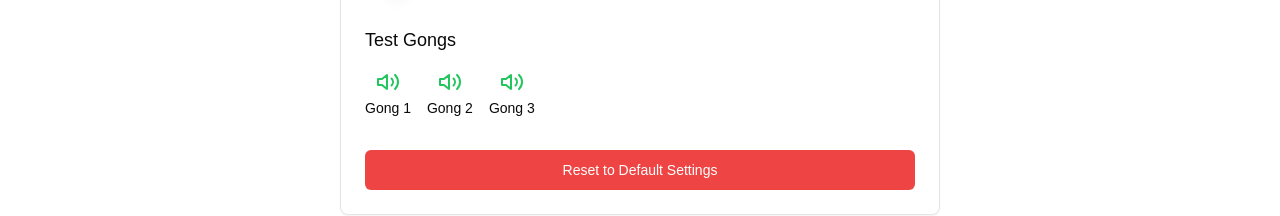
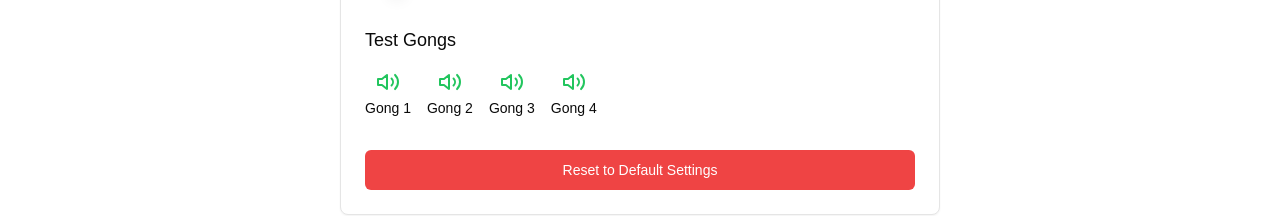
Before and after one commit to chrisonoo/habit-bell-next, a Next.js app: page /settings in a window 1280 px wide. Shown: the part 580-796 px from the top of the page. Built offline with nearby package versions, Linux system fonts and the light colour scheme.

Commit message:
feat: support fourth gong in settings audio test functionality

```diff
--- a/app/settings/SettingsPageClient.tsx
+++ b/app/settings/SettingsPageClient.tsx
@@ -48,9 +48,11 @@ export default function SettingsPageClient() {
     const [audioFailed, setAudioFailed] = useState(false);
     const [audioFailed2, setAudioFailed2] = useState(false);
     const [audioFailed3, setAudioFailed3] = useState(false);
+    const [audioFailed4, setAudioFailed4] = useState(false);
     const audioRefs = useRef<HTMLAudioElement[]>([]);
     const audio2Ref = useRef<HTMLAudioElement | null>(null);
     const audio3Ref = useRef<HTMLAudioElement | null>(null);
+    const audio4Ref = useRef<HTMLAudioElement | null>(null);
 
     useEffect(() => {
         if (typeof window !== "undefined") {
@@ -66,6 +68,7 @@ export default function SettingsPageClient() {
                 );
                 audio2Ref.current = new Audio(CONFIG.AUDIO_URLS.GONG2);
                 audio3Ref.current = new Audio(CONFIG.AUDIO_URLS.GONG3);
+                audio4Ref.current = new Audio(CONFIG.AUDIO_URLS.GONG4);
 
                 // Initialize all GONG1 sounds
                 for (const audio of audioRefs.current) {
@@ -74,22 +77,27 @@ export default function SettingsPageClient() {
                     audio.currentTime = 0;
                 }
 
-                // Initialize GONG2 and GONG3
+                // Initialize GONG2, GONG3 and GONG4
                 await audio2Ref.current.play();
                 await audio3Ref.current.play();
+                await audio4Ref.current.play();
                 audio2Ref.current.pause();
                 audio3Ref.current.pause();
+                audio4Ref.current.pause();
                 audio2Ref.current.currentTime = 0;
                 audio3Ref.current.currentTime = 0;
+                audio4Ref.current.currentTime = 0;
 
                 setAudioFailed(false);
                 setAudioFailed2(false);
                 setAudioFailed3(false);
+                setAudioFailed4(false);
             } catch (error) {
                 console.error("Audio initialization failed:", error);
                 setAudioFailed(true);
                 setAudioFailed2(true);
                 setAudioFailed3(true);
+                setAudioFailed4(true);
             }
         };
         initAudio();
@@ -114,7 +122,7 @@ export default function SettingsPageClient() {
         setSettings(defaultSettings);
     }, []);
 
-    const playTestGong = useCallback((gongNumber: 1 | 2 | 3) => {
+    const playTestGong = useCallback((gongNumber: 1 | 2 | 3 | 4) => {
         const audio =
             gongNumber === 1
                 ? audioRefs.current[
@@ -122,7 +130,9 @@ export default function SettingsPageClient() {
                   ]
                 : gongNumber === 2
                 ? audio2Ref.current
-                : audio3Ref.current;
+                : gongNumber === 3
+                ? audio3Ref.current
+                : audio4Ref.current;
         if (audio) {
             setIsGongPlaying(true);
             audio
@@ -140,8 +150,10 @@ export default function SettingsPageClient() {
                         setAudioFailed(true);
                     } else if (gongNumber === 2) {
                         setAudioFailed2(true);
+                    } else if (gongNumber === 3) {
+                        setAudioFailed3(true);
                     } else {
-                        setAudioFailed3(true);
+                        setAudioFailed4(true);
                     }
                 });
         }
@@ -203,6 +215,7 @@ export default function SettingsPageClient() {
                     audioFailed={audioFailed}
                     audioFailed2={audioFailed2}
                     audioFailed3={audioFailed3}
+                    audioFailed4={audioFailed4}
                     isTraining={false}
                 />
                 <ResetButton resetToDefaults={resetToDefaults} />
--- a/components/settings/TestGongs.tsx
+++ b/components/settings/TestGongs.tsx
@@ -1,23 +1,49 @@
 interface TestGongsProps {
-  playTestGong: (gongNumber: 1 | 2 | 3) => void
-  audioFailed: boolean
-  audioFailed2: boolean
-  audioFailed3: boolean
-  isTraining: boolean
+    playTestGong: (gongNumber: 1 | 2 | 3 | 4) => void;
+    audioFailed: boolean;
+    audioFailed2: boolean;
+    audioFailed3: boolean;
+    audioFailed4: boolean;
+    isTraining: boolean;
 }
 
-export function TestGongs({ playTestGong, audioFailed, audioFailed2, audioFailed3, isTraining }: TestGongsProps) {
+export function TestGongs({
+    playTestGong,
+    audioFailed,
+    audioFailed2,
+    audioFailed3,
+    audioFailed4,
+    isTraining,
+}: TestGongsProps) {
     return (
         <div className="space-y-4">
             <div className="text-base sm:text-lg">Test Gongs</div>
             <div className="flex items-center space-x-4">
-        {[1, 2, 3].map((gongNumber) => (
+                {[1, 2, 3, 4].map((gongNumber) => (
                     <button
                         key={gongNumber}
-            onClick={() => playTestGong(gongNumber as 1 | 2 | 3)}
-            disabled={isTraining || (gongNumber === 1 ? audioFailed : gongNumber === 2 ? audioFailed2 : audioFailed3)}
+                        onClick={() =>
+                            playTestGong(gongNumber as 1 | 2 | 3 | 4)
+                        }
+                        disabled={
+                            isTraining ||
+                            (gongNumber === 1
+                                ? audioFailed
+                                : gongNumber === 2
+                                ? audioFailed2
+                                : gongNumber === 3
+                                ? audioFailed3
+                                : audioFailed4)
+                        }
                         className={`focus:outline-none ${
-              isTraining || (gongNumber === 1 ? audioFailed : gongNumber === 2 ? audioFailed2 : audioFailed3)
+                            isTraining ||
+                            (gongNumber === 1
+                                ? audioFailed
+                                : gongNumber === 2
+                                ? audioFailed2
+                                : gongNumber === 3
+                                ? audioFailed3
+                                : audioFailed4)
                                 ? "cursor-not-allowed opacity-50"
                                 : "cursor-pointer"
                         }`}
@@ -42,7 +68,11 @@ export function TestGongs({ playTestGong, audioFailed, audioFailed2, audioFailed
                                         ? audioFailed2
                                             ? "text-red-500"
                                             : "text-green-500"
-                      : audioFailed3
+                                        : gongNumber === 3
+                                        ? audioFailed3
+                                            ? "text-red-500"
+                                            : "text-green-500"
+                                        : audioFailed4
                                         ? "text-red-500"
                                         : "text-green-500"
                                 }
@@ -50,11 +80,13 @@ export function TestGongs({ playTestGong, audioFailed, audioFailed2, audioFailed
                                 <polygon points="11 5 6 9 2 9 2 15 6 15 11 19 11 5"></polygon>
                                 <path d="M19.07 4.93a10 10 0 0 1 0 14.14M15.54 8.46a5 5 0 0 1 0 7.07"></path>
                             </svg>
-              <span className="text-xs sm:text-sm mt-1">Gong {gongNumber}</span>
+                            <span className="text-xs sm:text-sm mt-1">
+                                Gong {gongNumber}
+                            </span>
                         </div>
                     </button>
                 ))}
             </div>
         </div>
-  )
+    );
 }
```
Lines whose indentation alone changed are shown as unchanged.
